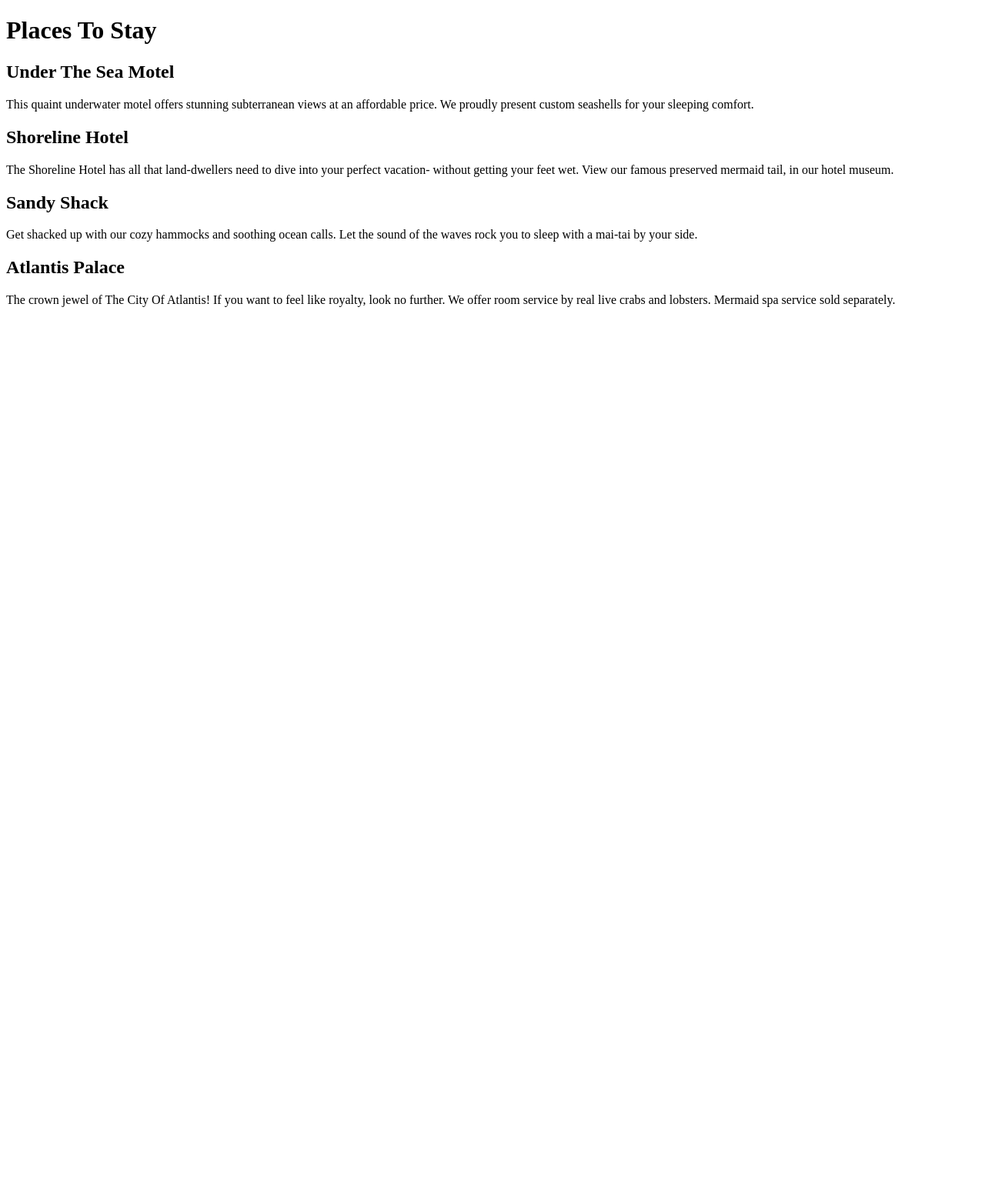
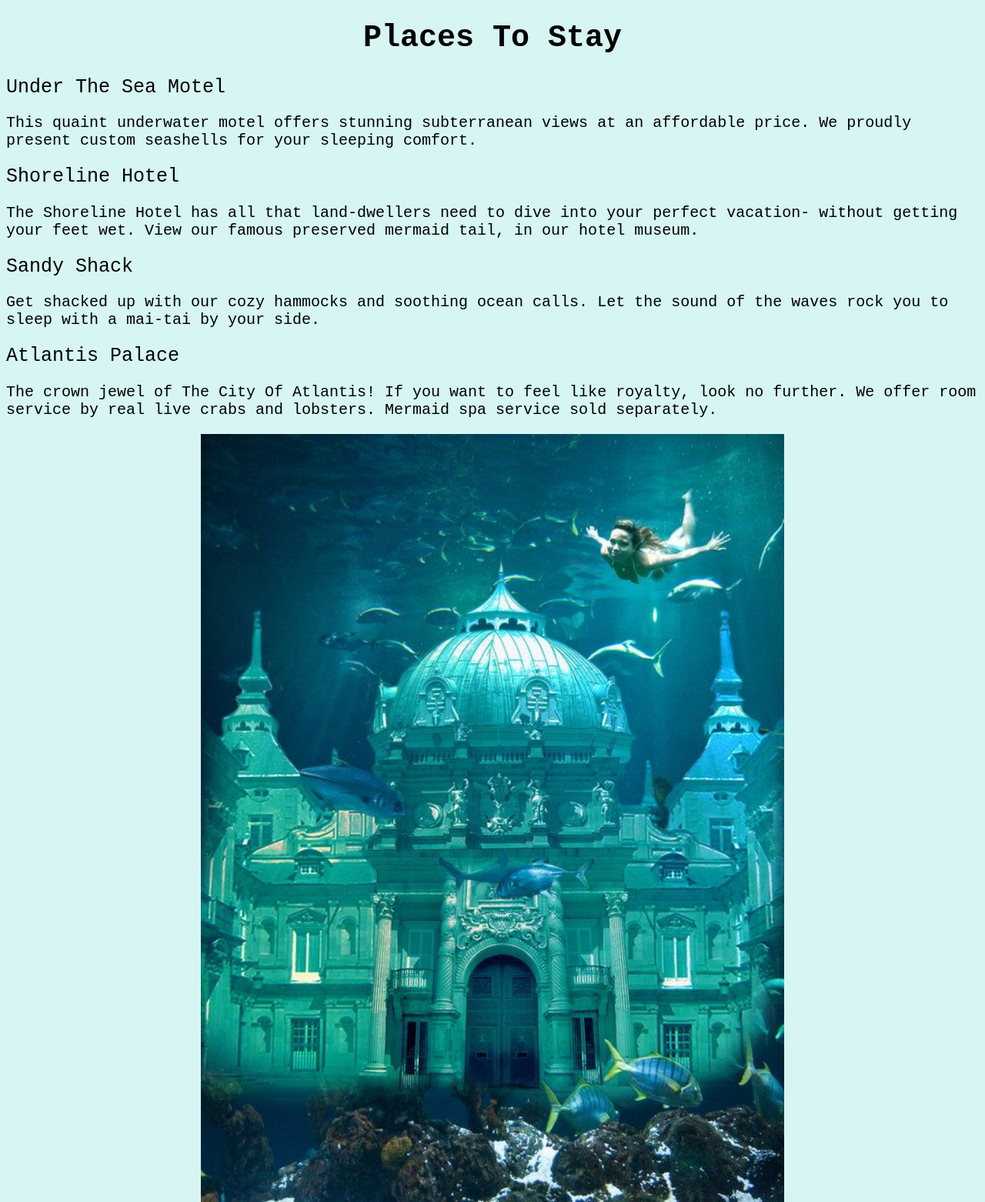
Before and after one commit to christinelfrank16/resort-website, a plain HTML site: page accomodations.html in a window 1280 px wide. Shown: the whole page at 77% size. Before the commit the page ends 800 px from the top, so only its background shows below. Drawn offline with Linux system fonts and the light colour scheme.

```diff
--- a/accomodations.html
+++ b/accomodations.html
@@ -19,5 +19,7 @@
     <h2>Atlantis Palace</h2>
     <p>The crown jewel of The City Of Atlantis! If you want to feel like royalty, look no further. We offer room service by real live crabs and lobsters. Mermaid spa service sold separately.</p>
 
+    <img src="img/underwater-hotel.jpg" alt="Hotel under the sea.">
+
   </body>
 </html>
--- a/css/mods.css
+++ b/css/mods.css
@@ -0,0 +1,37 @@
+
+body{
+  background-color: #D6F5F3;
+
+}
+
+
+
+
+h1{
+  text-align: center;
+  font-family: monospace;
+  font-size: 40px;
+  font-weight: bold;
+
+}
+
+h2{
+  font-family: monospace;
+  font-weight: lighter;
+  font-size: 25px;
+}
+
+p{
+font-family: monospace;
+font-weight: 200;
+font-size: 20px;
+}
+
+
+img{
+  display: block;
+  margin-left: auto;
+  margin-right: auto;
+  width: 60%;
+
+}
```
Also changed, not shown: img/underwater-hotel.jpg (added).
